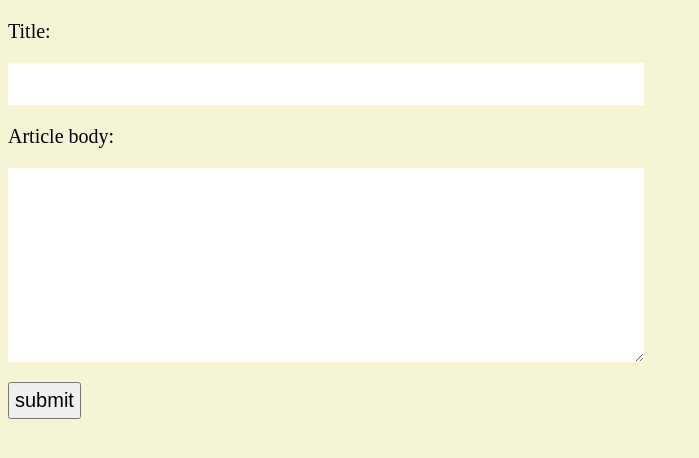
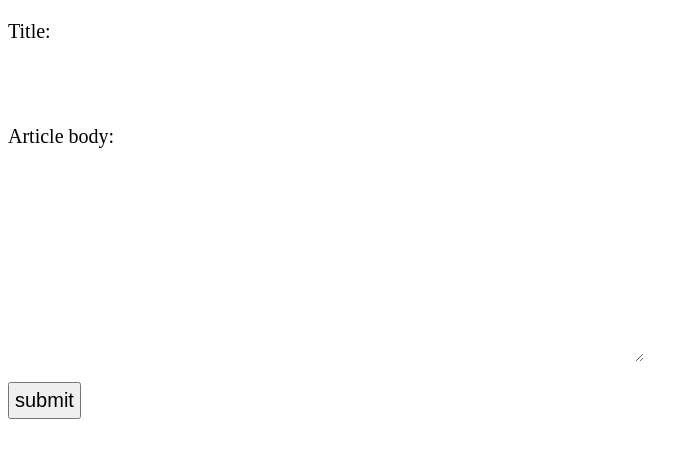
Before and after one commit to leollon/mysite-project, a Django app: page /blog/write/ in a window 1280 px wide. Shown: the top 458 px of the page, without its empty margins (0-699 px from the left). Run offline with Django 3.2, Linux system fonts and the light colour scheme.

Commit message:
remove background-color in body

```diff
--- a/article/static/css/mystyle.css
+++ b/article/static/css/mystyle.css
@@ -1,5 +1,4 @@
 body {
-    background-color: #F5F5D5;
 }
 
 #article-title {
@@ -22,7 +21,8 @@ body {
     font-size: 20px;
 }
 
-.form-control > input, .form-control > textarea {
+.form-control > input,
+.form-control > textarea {
     width: 100%;
     border: 0;
 }
```
